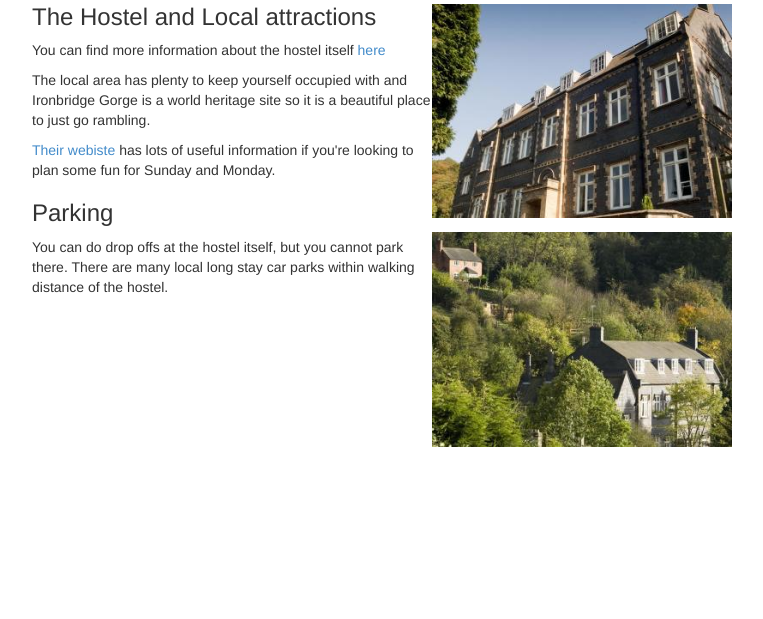
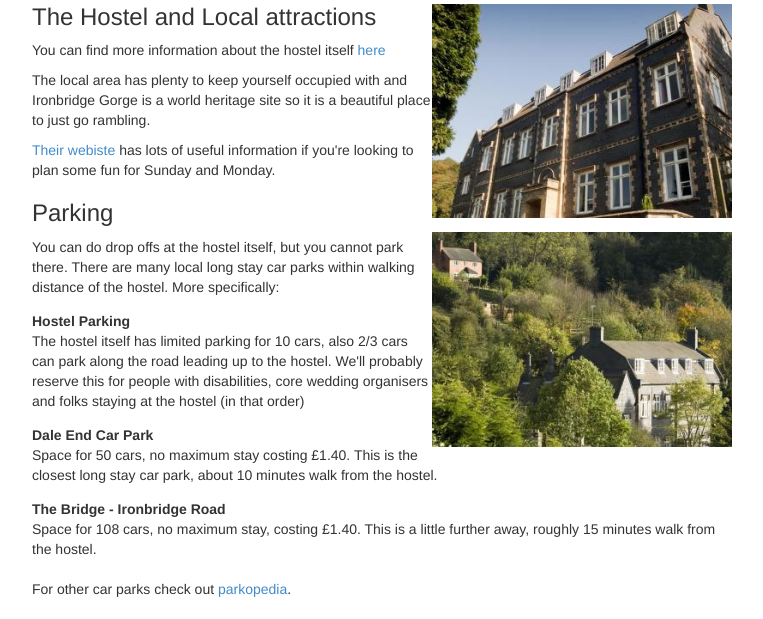
Before and after one commit to sinjax/emmasinaweddingtime, a Flask app: page /place in a window 1280 px wide. Shown: the part 971-1590 px from the top of the page, without its empty margins (273-1036 px from the left). Before the commit the page ends 1418 px from the top, so only its background shows below. Run offline with Flask 2, Linux system fonts and the light colour scheme; some libraries are stand-ins or nearby versions.

Commit message:
updated parking information

```diff
--- a/wedding/templates/place.html
+++ b/wedding/templates/place.html
@@ -56,4 +56,17 @@
 You can do drop offs at the hostel itself, but you cannot park there.
 There are many local long stay car parks within walking distance of the hostel.
 
+More specifically:
+
+<dl>
+  <dt>Hostel Parking</dt>
+  <dd>The hostel itself has limited parking for 10 cars, also 2/3 cars can park along the road leading up to the hostel. We'll probably reserve this for people with disabilities, core wedding organisers and folks staying at the hostel (in that order)</dd>
+  <dt>Dale End Car Park</dt>
+  <dd>Space for 50 cars, no maximum stay costing £1.40. This is the closest long stay car park, about 10 minutes walk from the hostel.</dd>
+  <dt>The Bridge - Ironbridge Road</dt>
+  <dd>Space for 108 cars, no maximum stay, costing £1.40. This is a little further away, roughly 15 minutes walk from the hostel.</dd>
+</dl>
+
+For other car parks check out <a href="http://en.parkopedia.co.uk/parking/1_paradise_coalbrookdale_united_kingdom/?ac=1&amp;country=UK&amp;lat=52.6344963&amp;lng=-2.4885386999999355">parkopedia</a>.
+
 {% endblock %}
```
